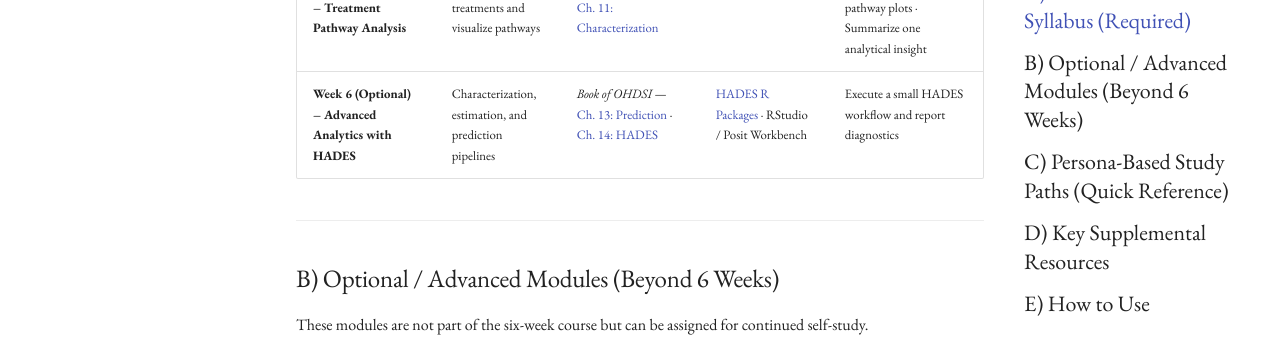
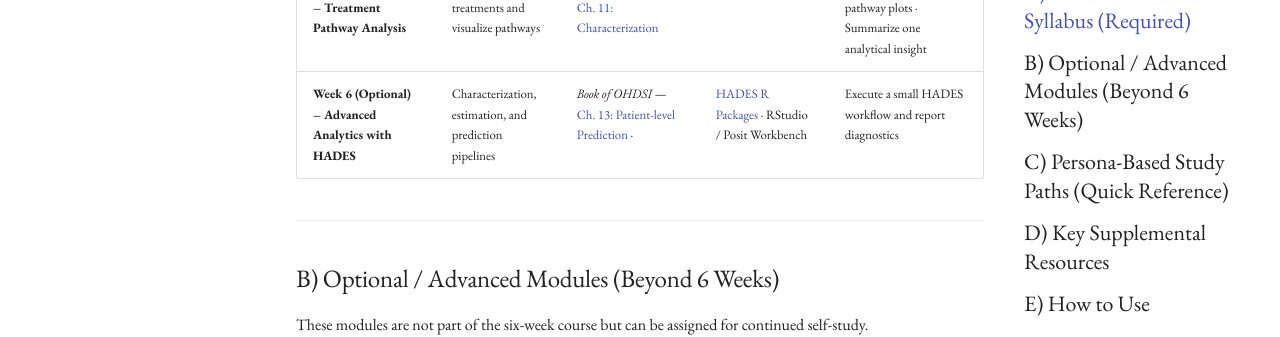
Before and after one commit to BoyceLab/OHDSITrainTheTrainer-6WK, an MkDocs documentation site: the page built from docs/syllabus.md, in a window 1280 px wide and 900 px high, scrolled down 1352 px. Shown: the part 154-491 px from the top of the window. Built offline with MkDocs 1.6.1 and Material for MkDocs 9.7.7, drawn with Linux system fonts in a browser that asks for light colours; comment, search, counter and statistics services are not loaded.

Commit message:
Update Week 6 reference to Patient-level Prediction
Updated the reference for Week 6 in the syllabus to point to the Patient-level Prediction chapter.

```diff
--- a/docs/syllabus.md
+++ b/docs/syllabus.md
@@ -19,7 +19,7 @@ The program bridges Epic Clarity experience with OMOP/OHDSI skills through both
 | **Week 3 – Cohort Definition & Characterization with ATLAS (SQL Exploration)** | Design and characterize cohorts; explore cohort SQL | *Book of OHDSI* — [Ch. 6: Cohorts](https://ohdsi.github.io/TheBookOfOhdsi/Cohorts.html) · *suggested* [Ch. 19: Study Steps](https://ohdsi.github.io/TheBookOfOhdsi/PopulationLevelEstimation.html#study-steps) · [ATLAS User Guide](common_artifacts/atlas-user-process-guide.md) | ATLAS Cohort Editor · Characterization Module · SQL Clients | Export cohort SQL from Atlas · Annotate joins and logic in SQL client · Compare table usage across OMOP domains |
 | **Week 4 – Data Extraction & SQL Validation** | Retrieve OMOP data for analysis and cross-check results | *Book of OHDSI* — [Ch. 3: Extract, Transform, Load (ETL) Processes](https://ohdsi.github.io/TheBookOfOhdsi/ETL.html) · [OMOP CDM GitHub Repository](https://github.com/OHDSI/CommonDataModel) | SEARCH Tool (if used) · Databricks / DBeaver · [OMOP SQL Examples](common_artifacts/omop-sql-examples.md) · [SQL Validation Mini Lab](common_artifacts/sql-validation-mini-lab.md) | Re-run SEARCH extraction SQL manually in Databricks/DBeaver · Validate counts and compare results |
 | **Week 5 (Optional) – Treatment Pathway Analysis** | Sequence treatments and visualize pathways | *Book of OHDSI* — [Ch. 11: Characterization](https://ohdsi.github.io/TheBookOfOhdsi/Characterization.html) | ATLAS Pathways | Generate and interpret pathway plots · Summarize one analytical insight |
-| **Week 6 (Optional) – Advanced Analytics with HADES** | Characterization, estimation, and prediction pipelines | *Book of OHDSI* — [Ch. 13: Prediction](https://ohdsi.github.io/TheBookOfOhdsi/Prediction.html) · [Ch. 14: HADES](https://ohdsi.github.io/TheBookOfOhdsi/Hades.html) | [HADES R Packages](https://ohdsi.github.io/Hades/) · RStudio / Posit Workbench | Execute a small HADES workflow and report diagnostics |
+| **Week 6 (Optional) – Advanced Analytics with HADES** | Characterization, estimation, and prediction pipelines | *Book of OHDSI* — [Ch. 13: Patient-level Prediction](https://ohdsi.github.io/TheBookOfOhdsi/PatientLevelPrediction.html) · | [HADES R Packages](https://ohdsi.github.io/Hades/) · RStudio / Posit Workbench | Execute a small HADES workflow and report diagnostics |
 
 ---
 ## B) Optional / Advanced Modules (Beyond 6 Weeks)
```
